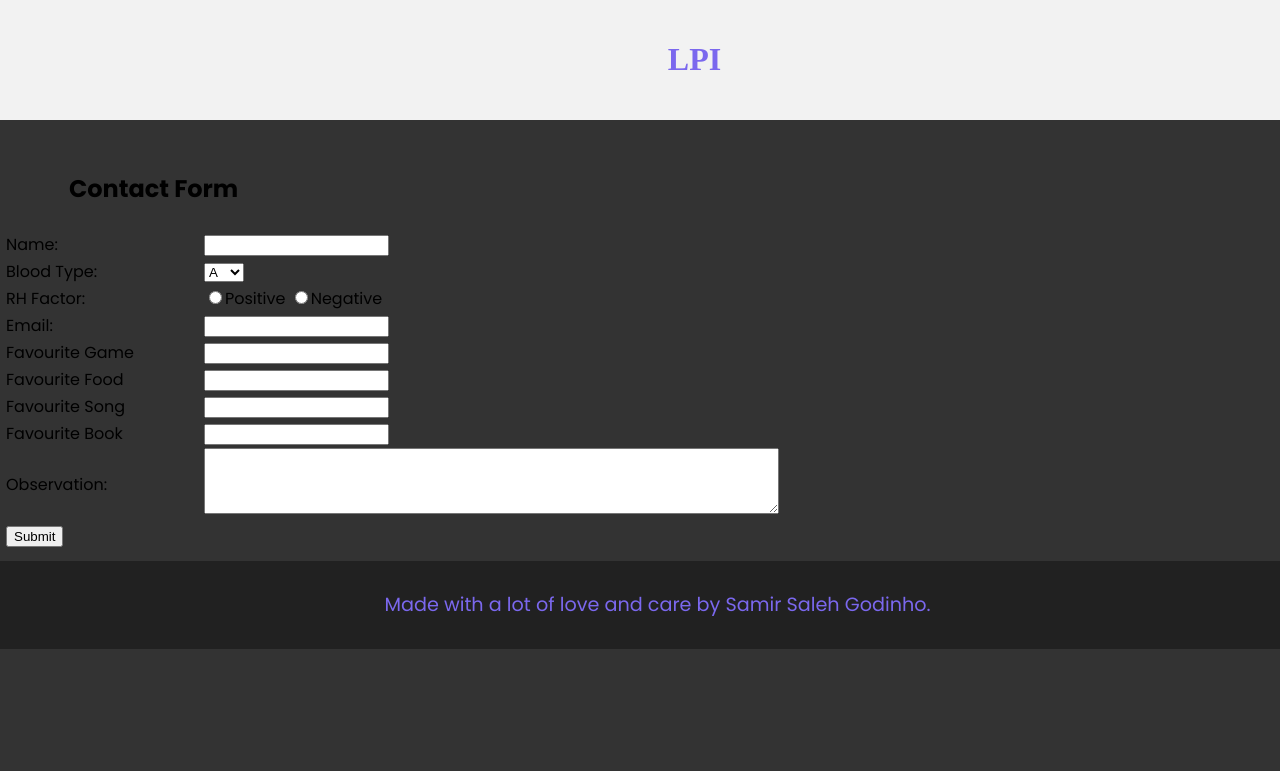
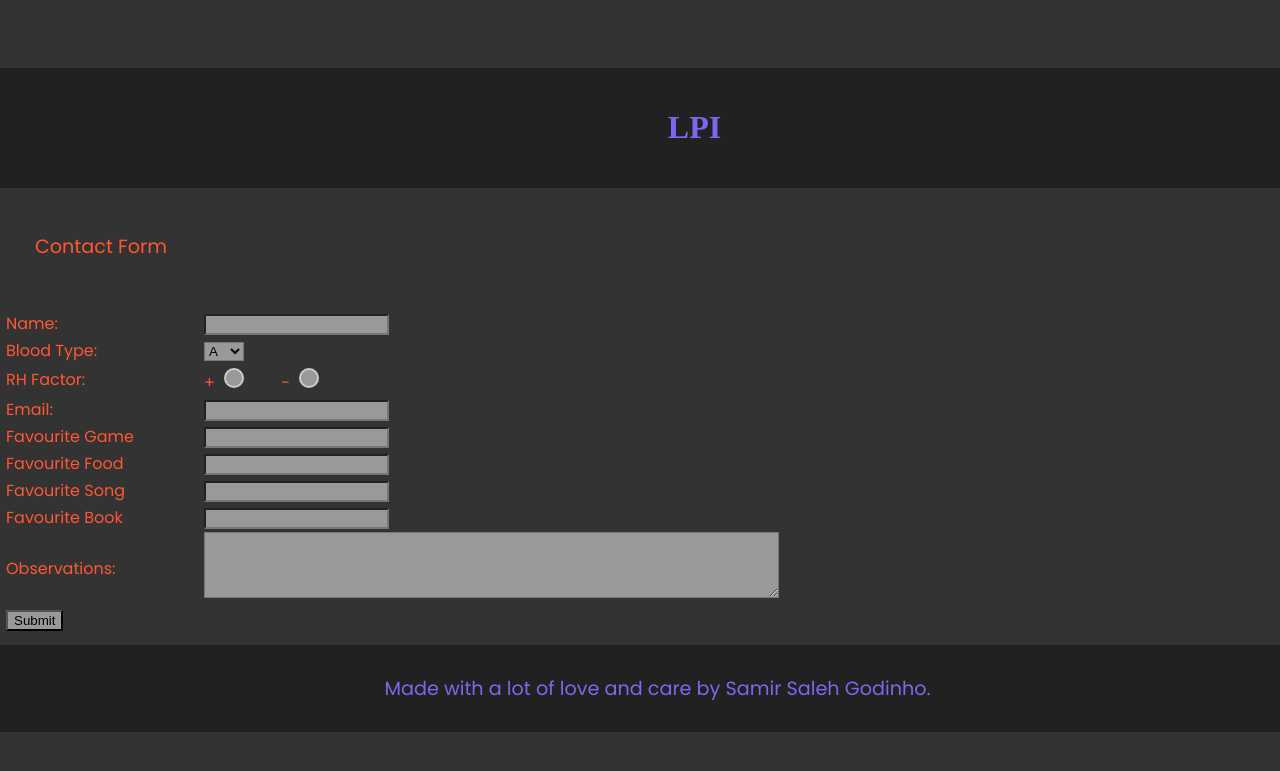
Before and after one commit to Lysenkoist-Duck/Lysenkoist-Duck.github.io, a PHP site: page /and/form.html in a window 1280 px wide. Shown: the top 771 px of the page. Run offline with PHP 8.4, Linux system fonts and the light colour scheme.

Commit message:
Fixed everything that was broken, added documentation for the colours in styles.css, polished the code in there as well.

```diff
--- a/and/form.html
+++ b/and/form.html
@@ -11,7 +11,11 @@
 		<h1 class="stuff"><a href="https://lysenkoist-duck.github.io/index.html" style="text-decoration: none; color: inherit;">LPI</a></h1>
 	</header>
 
-	<h2>Contact Form</h2>
+	<br>
+
+	<p>Contact Form</p>
+
+	<br>
 
 	<form name="contact" action="got_you.html" method="post">
 		<table>
@@ -35,11 +39,12 @@
 			<tr>
 				<td><label>RH Factor:</label></td>
 				<td>
-					<label for="rh-positive">
-						<input type="radio" name="rh-factor" id="rh-positive" value="positive">Positive
+					<label for="rh-positive">+
+						<input type="radio" name="rh-factor" id="rh-positive" value="positive">
 					</label>
-					<label for="rh-negative">
-						<input type="radio" name="rh-factor" id="rh-negative" value="negative">Negative
+					&nbsp;&nbsp;&nbsp;&nbsp;&nbsp;&nbsp;
+					<label for="rh-negative">-
+						<input type="radio" name="rh-factor" id="rh-negative" value="negative">
 					</label>
 				</td>
 			</tr>
@@ -90,7 +95,7 @@
 			</tr>
 
 			<tr>
-				<td><label for="observation">Observation:</label></td>
+				<td><label for="observation">Observations:</label></td>
 				<td><textarea name="observation" id="observation" rows="4" cols="69"></textarea></td>
 			</tr>
 
--- a/styles.css
+++ b/styles.css
@@ -1,5 +1,16 @@
 @import url('https://fonts.googleapis.com/css2?family=Poppins:wght@400;500;700&display=swap');
 
+/*
+Black: #212121
+Dark Gray: #333
+Subtle Gray: #999
+Light Gray: #ccc
+
+Blue: #00B4B4
+Red: #FF5733
+
+Purple: #7B68EE
+*/
 
 body {
 	font-family: 'Poppins', sans-serif;
@@ -10,6 +21,38 @@
 	justify-content: center;
 	flex-direction: column;
 	min-height: 100vh;
+}
+
+header {
+	background-color: #212121;
+	padding: 10px;
+	text-align: center;
+	top: 0;
+	left: 0;
+	width: 100%;
+	background-color: #212121;
+	padding: 20px;
+}
+
+h1 {
+	font-family: 'Times New Roman', serif; /*Font, fallback font.*/
+	text-indent: 69px;
+}
+
+p {
+	font-size: larger;
+	color: #FF5733;
+	text-indent: 35px;
+}
+
+pre {
+	font-size: larger;
+	color: #FF5733;
+	text-indent: 5px;
+}
+
+a {
+	color: #00B4B4;
 }
 
 table {
@@ -27,60 +70,58 @@
 	margin: 15px;
 }
 
-header {
-	background-color: #212121;
-	padding: 10px;
-	text-align: center;
-	position: fixed;
-	top: 0;
-	left: 0;
-	width: 100%;
-	background-color: #f2f2f2;
-	padding: 20px;
-}
-
-h1 {
-	font-family: 'Times New Roman', serif; /*Font, fallback font.*/
-	text-indent: 69px;
-}
-
-h2 {
-	text-indent: 69px;
-}
-
-a {
-	color: #00B4B4;
-}
-p {
-	font-size: larger;
-	color: #FF5733;
-	text-indent: 35px;
-}
-pre {
-	font-size: larger;
-	color: #FF5733;
-	text-indent: 5px;
-}
 dl {
 	font-size: larger;
 	color: #FF5733;
 	text-indent: 35px;
 }
-dt {
-	font-size: larger;
-	color: #FF5733;
-	text-indent: 35px;
-}
+
 .intro {
 	font-size:xx-large;
 	flex: 1;
 }
+
 .stuff {
 	color: #7B68EE;
 	flex: 1;
 }
+
+input {
+	background-color: #999;
+}
+
+textarea {
+	background-color: #999;
+}
+
+select {
+	background-color: #999;
+}
+
+input[type="radio"] {
+	appearance: none;
+	-webkit-appearance: none;
+	-moz-appearance: none;
+	width: 20px;
+	height: 20px;
+	border-radius: 50%;
+	border: 2px solid #ccc;
+	outline: none;
+	cursor: pointer;
+}
+
+input[type="radio"]:checked {
+	background-color: #FF5733;
+}
+
+label {
+	cursor: pointer;
+	color: #FF5733;
+}
+
 footer {
 	background-color: #212121;
 	text-align: center;
 	padding: 10px;
+	bottom: 0;
 }
```
Also changed, not shown: index.html (+6 -7 lines).
